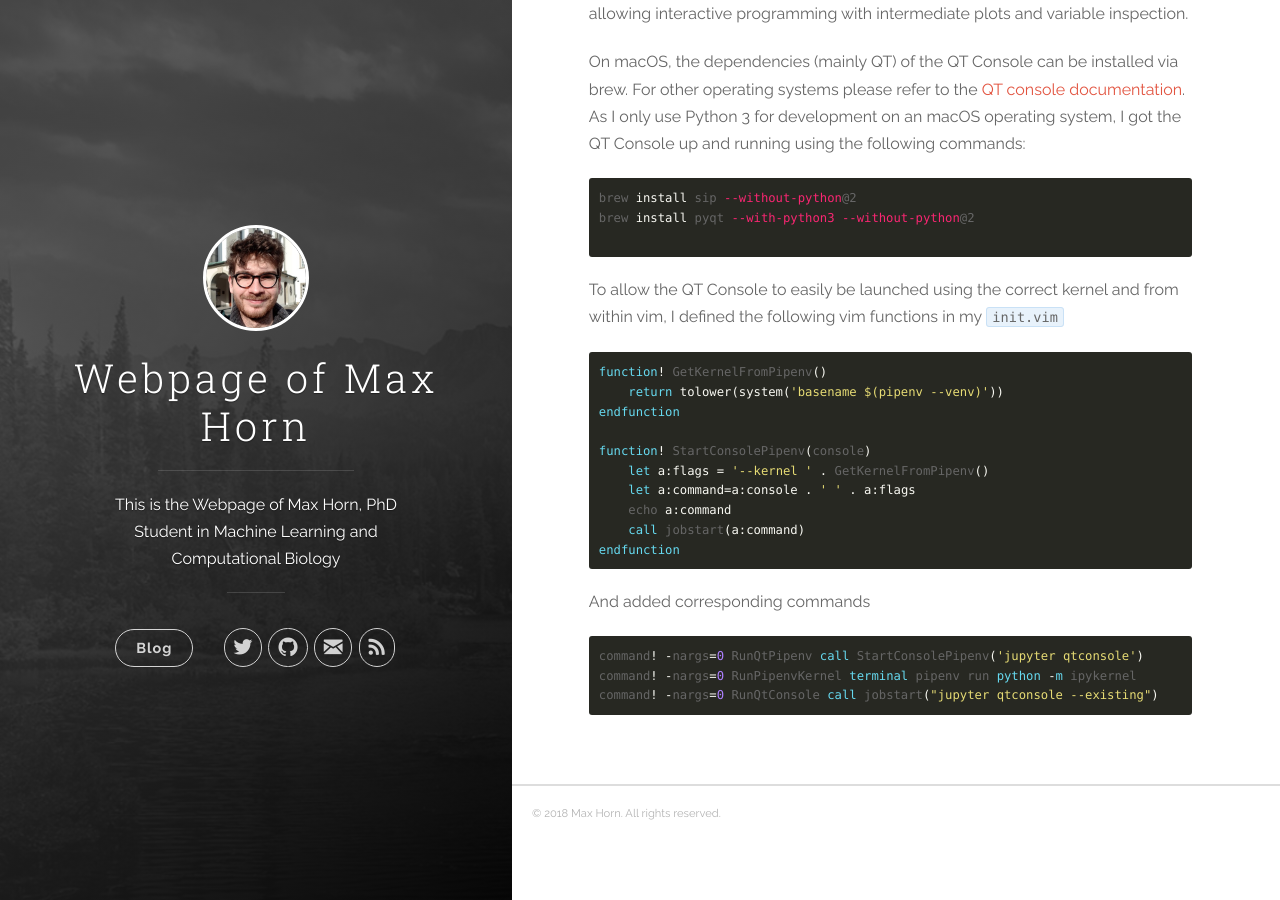
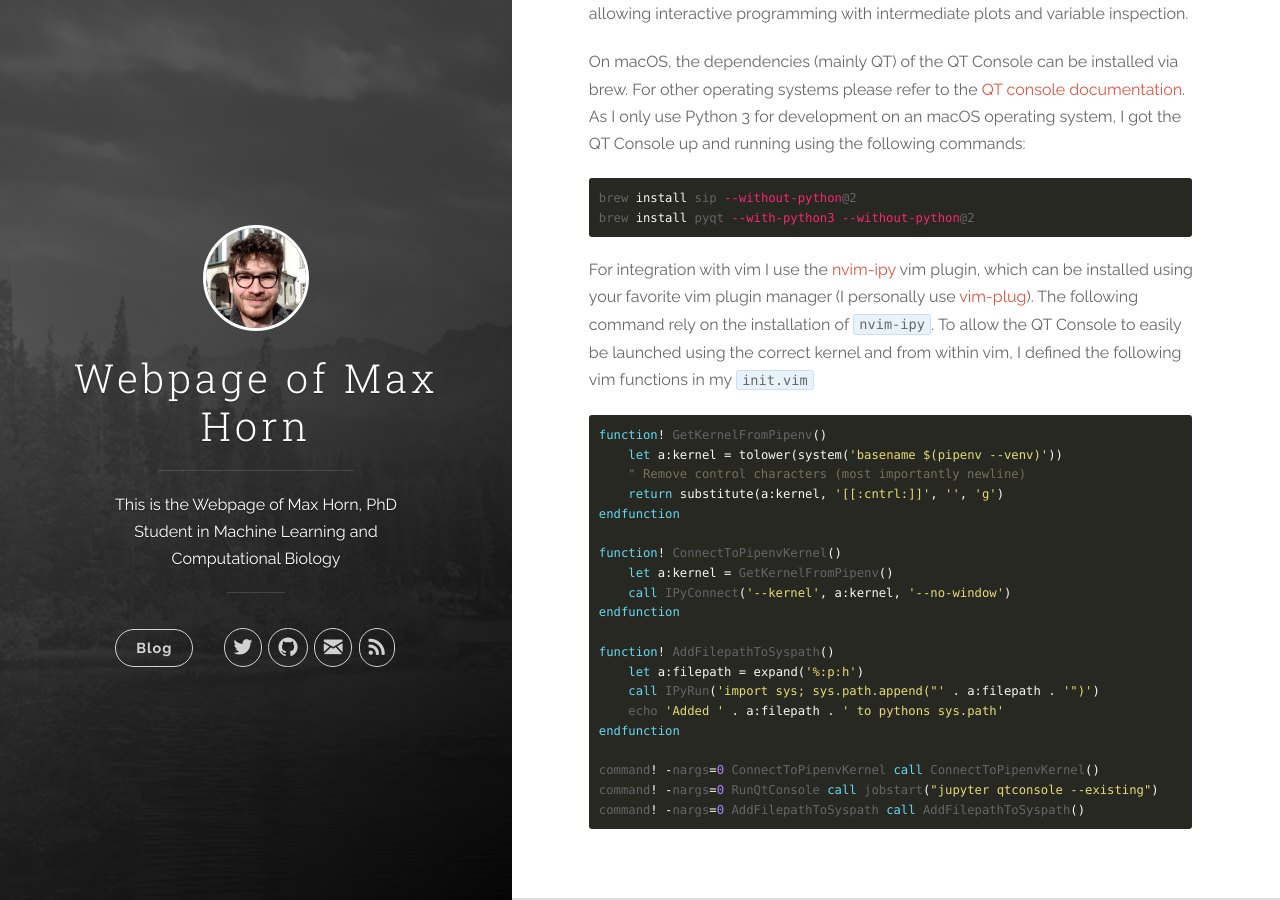
Before and after one commit to weatheredwatcher/weatheredwatcher.github.io, a Jekyll site: the page built from _posts/2018-04-10-Neovim-pipenv-based-development-environment.md, in a window 1280 px wide and 900 px high, scrolled down 3042 px. Built offline with Jekyll 4.4.1, drawn with Linux system fonts in a browser that asks for light colours.

Commit message:
Updated vim commands

````diff
--- a/_posts/2018-04-10-Neovim-pipenv-based-development-environment.md
+++ b/_posts/2018-04-10-Neovim-pipenv-based-development-environment.md
@@ -85,29 +85,31 @@ As I only use Python 3 for development on an macOS operating system, I got the Q
 ```bash
 brew install sip --without-python@2
 brew install pyqt --with-python3 --without-python@2
-
 ```
 
-
+For integration with vim I use the [nvim-ipy](https://github.com/bfredl/nvim-ipy) vim plugin, which can be installed using your favorite vim plugin manager (I personally use [vim-plug](https://github.com/junegunn/vim-plug)).
+The following command rely on the installation of `nvim-ipy`.
 To allow the QT Console to easily be launched using the correct kernel and from within vim, I defined the following vim functions in my `init.vim`
 
 ```vimscript
 function! GetKernelFromPipenv()
-    return tolower(system('basename $(pipenv --venv)'))
+    let a:kernel = tolower(system('basename $(pipenv --venv)'))
+    " Remove control characters (most importantly newline)
+    return substitute(a:kernel, '[[:cntrl:]]', '', 'g')
 endfunction
 
-function! StartConsolePipenv(console)
-    let a:flags = '--kernel ' . GetKernelFromPipenv()
-    let a:command=a:console . ' ' . a:flags
-    echo a:command
-    call jobstart(a:command)
+function! ConnectToPipenvKernel()
+    let a:kernel = GetKernelFromPipenv()
+    call IPyConnect('--kernel', a:kernel, '--no-window')
 endfunction
+
+function! AddFilepathToSyspath()
+    let a:filepath = expand('%:p:h')
+    call IPyRun('import sys; sys.path.append("' . a:filepath . '")')
+    echo 'Added ' . a:filepath . ' to pythons sys.path'
+endfunction
+
+command! -nargs=0 ConnectToPipenvKernel call ConnectToPipenvKernel()
+command! -nargs=0 RunQtConsole call jobstart("jupyter qtconsole --existing")
+command! -nargs=0 AddFilepathToSyspath call AddFilepathToSyspath()
 ```
-
-And added corresponding commands
-
-```vimscript
-command! -nargs=0 RunQtPipenv call StartConsolePipenv('jupyter qtconsole')
-command! -nargs=0 RunPipenvKernel terminal pipenv run python -m ipykernel
-command! -nargs=0 RunQtConsole call jobstart("jupyter qtconsole --existing")
-```
````
